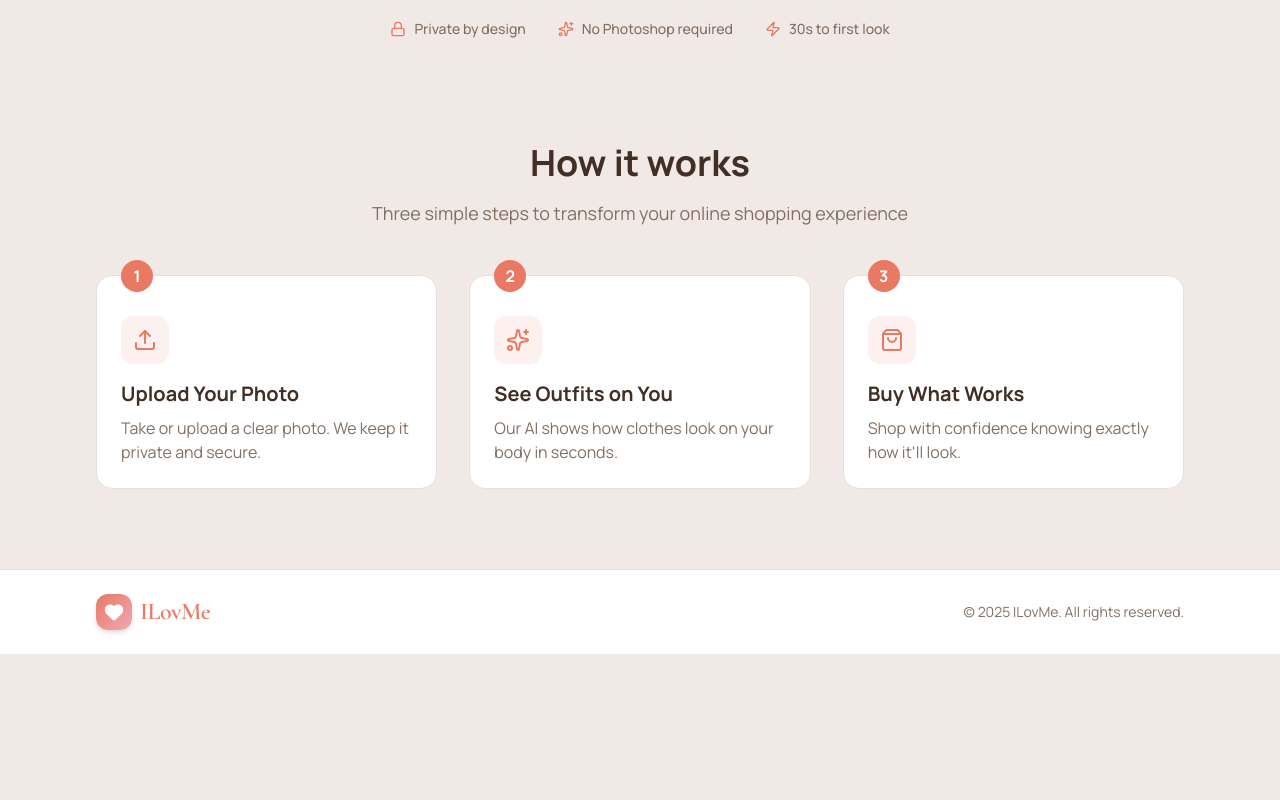
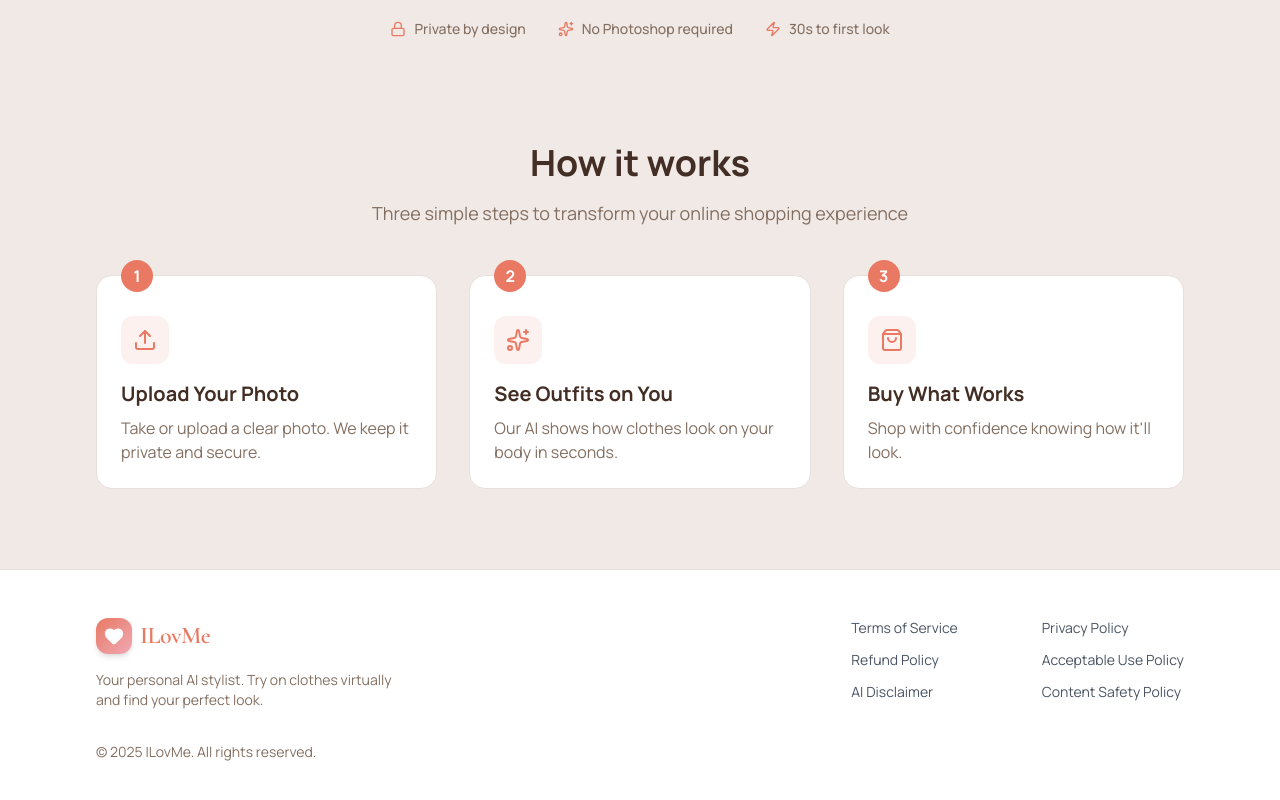
Before and after one commit to alyonabahaleisha/fitonme, a React (Vite) app: page / in a window 1280 px wide. Shown: the part 1565-2365 px from the top of the page. Before the commit the page ends 2219 px from the top, so only its background shows below. Built offline with nearby package versions, Linux system fonts and the light colour scheme; no server answers; the database is empty.

Commit message:
Update wording and add legal pages

```diff
--- a/src/App.jsx
+++ b/src/App.jsx
@@ -3,6 +3,7 @@ import { BrowserRouter as Router, Routes, Route, useLocation } from 'react-route
 import Index from './pages/Index';
 import TryOn from './pages/TryOn';
 import Closet from './pages/Closet';
+import Legal from './pages/Legal';
 import AuthCallback from './pages/AuthCallback';
 import useAppStore from './store/useAppStore';
 import { getAllOutfits } from './services/outfitService';
@@ -55,6 +56,7 @@ function App() {
         <Route element={<Layout />}>
           <Route path="/" element={<Index />} />
           <Route path="/closet" element={<Closet />} />
+          <Route path="/legal/:slug" element={<Legal />} />
         </Route>
         <Route path="/try-on" element={<TryOn />} />
         <Route path="/auth/callback" element={<AuthCallback />} />
--- a/src/components/Footer.tsx
+++ b/src/components/Footer.tsx
@@ -1,19 +1,46 @@
 import { Heart } from "lucide-react";
+import { Link } from "react-router-dom";
 
 const Footer = () => {
+    const legalLinks = [
+        { name: "Terms of Service", href: "/legal/terms-of-service" },
+        { name: "Privacy Policy", href: "/legal/privacy-policy" },
+        { name: "Refund Policy", href: "/legal/refund-policy" },
+        { name: "Acceptable Use Policy", href: "/legal/acceptable-use-policy" },
+        { name: "AI Disclaimer", href: "/legal/ai-disclaimer" },
+        { name: "Content Safety Policy", href: "/legal/content-safety-policy" },
+    ];
+
     return (
-        <footer className="border-t border-border py-6 px-4 bg-white">
+        <footer className="border-t border-border py-12 px-4 bg-white">
             <div className="container mx-auto max-w-6xl">
-                <div className="flex flex-col md:flex-row justify-between items-center gap-4">
+                <div className="flex flex-col md:flex-row justify-between items-start gap-8">
+                    <div className="flex flex-col gap-4">
                         <div className="flex items-center gap-2">
                             <div className="w-9 h-9 rounded-xl bg-gradient-to-br from-brand to-accent flex items-center justify-center shadow-md">
                                 <Heart className="w-5 h-5 text-white fill-white" />
                             </div>
                             <span className="font-serif font-semibold text-2xl text-brand tracking-tight">ILovMe</span>
                         </div>
-                    <p className="text-muted-foreground text-sm">
+                        <p className="text-muted-foreground text-sm max-w-xs">
+                            Your personal AI stylist. Try on clothes virtually and find your perfect look.
+                        </p>
+                        <p className="text-muted-foreground text-sm mt-4">
                             © 2025 ILovMe. All rights reserved.
                         </p>
+                    </div>
+
+                    <div className="grid grid-cols-1 sm:grid-cols-2 gap-x-12 gap-y-3">
+                        {legalLinks.map((link) => (
+                            <Link
+                                key={link.name}
+                                to={link.href}
+                                className="text-sm text-gray-600 hover:text-brand transition-colors"
+                            >
+                                {link.name}
+                            </Link>
+                        ))}
+                    </div>
                 </div>
             </div>
         </footer>
--- a/src/components/HowItWorks.tsx
+++ b/src/components/HowItWorks.tsx
@@ -15,7 +15,7 @@ const HowItWorks = () => {
     {
       icon: ShoppingBag,
       title: "Buy What Works",
-      description: "Shop with confidence knowing exactly how it'll look.",
+      description: "Shop with confidence knowing how it'll look.",
     },
   ];
 
--- a/src/components/PhotoGuidelinesModal.tsx
+++ b/src/components/PhotoGuidelinesModal.tsx
@@ -21,7 +21,7 @@ const PhotoGuidelinesModal = ({ isOpen, onClose, onChoosePhoto }: PhotoGuideline
     },
     {
       title: "Front-facing & straight",
-      description: "Stand straight, facing camera"
+      description: "Stand straight, facing the camera"
     },
     {
       title: "Wearing fitted clothes",
@@ -29,10 +29,10 @@ const PhotoGuidelinesModal = ({ isOpen, onClose, onChoosePhoto }: PhotoGuideline
     },
     {
       title: "Good lighting",
-      description: "Clear, well-lit photo works best"
+      description: "A clear, well-lit photo works best"
     },
     {
-      title: "Add smile",
+      title: "Add a smile",
       description: "A smile makes for better results"
     }
   ];
@@ -79,7 +79,7 @@ const PhotoGuidelinesModal = ({ isOpen, onClose, onChoosePhoto }: PhotoGuideline
                   {/* Smile badge */}
                   <div className="absolute -top-1.5 -left-1.5 md:-top-3 md:-left-3 bg-yellow-400 text-gray-900 rounded-full px-2 py-1 md:px-3 md:py-1.5 shadow-lg flex items-center gap-1">
                     <Smile size={12} className="md:w-4 md:h-4" />
-                    <span className="text-xs md:text-sm font-medium">Add smile</span>
+                    <span className="text-xs md:text-sm font-medium">Add a smile</span>
                   </div>
                 </div>
               </div>
--- /dev/null
+++ b/src/pages/Legal.jsx
@@ -0,0 +1,123 @@
+import { useParams, Navigate } from 'react-router-dom';
+import { useEffect } from 'react';
+
+const legalContent = {
+    'terms-of-service': {
+        title: 'Terms of Service',
+        content: `
+      <p>Last updated: November 29, 2025</p>
+      <h3>1. Agreement to Terms</h3>
+      <p>By accessing our website, you agree to be bound by these Terms of Service and to comply with all applicable laws and regulations.</p>
+
+      <h3>2. Use License</h3>
+      <p>Permission is granted to temporarily download one copy of the materials (information or software) on ILovMe's website for personal, non-commercial transitory viewing only.</p>
+
+      <h3>3. Disclaimer</h3>
+      <p>The materials on ILovMe's website are provided on an 'as is' basis. ILovMe makes no warranties, expressed or implied, and hereby disclaims and negates all other warranties including, without limitation, implied warranties or conditions of merchantability, fitness for a particular purpose, or non-infringement of intellectual property or other violation of rights.</p>
+
+      <h3>4. Limitations</h3>
+      <p>In no event shall ILovMe or its suppliers be liable for any damages (including, without limitation, damages for loss of data or profit, or due to business interruption) arising out of the use or inability to use the materials on ILovMe's website.</p>
+    `
+    },
+    'privacy-policy': {
+        title: 'Privacy Policy',
+        content: `
+      <p>Last updated: November 29, 2025</p>
+      <h3>1. Information We Collect</h3>
+      <p>We collect information you provide directly to us, such as when you create an account, upload photos, or communicate with us.</p>
+
+      <h3>2. How We Use Your Information</h3>
+      <p>We use the information we collect to provide, maintain, and improve our services, including generating virtual try-on images.</p>
+
+      <h3>3. Photo Data</h3>
+      <p>Photos you upload are processed solely for the purpose of generating virtual try-on results. We do not use your photos for training public AI models without your explicit consent.</p>
+
+      <h3>4. Data Security</h3>
+      <p>We implement appropriate technical and organizational measures to protect your personal data against unauthorized access, alteration, disclosure, or destruction.</p>
+    `
+    },
+    'refund-policy': {
+        title: 'Refund Policy',
+        content: `
+      <p>Last updated: November 29, 2025</p>
+      <h3>1. Subscription Refunds</h3>
+      <p>If you are not satisfied with our service, you may request a refund within 14 days of your initial purchase, provided you have not used a significant portion of the service (e.g., generated a large number of images).</p>
+
+      <h3>2. Processing</h3>
+      <p>Refunds are processed to the original payment method. Please allow 5-10 business days for the refund to appear on your statement.</p>
+
+      <h3>3. Contact Us</h3>
+      <p>To request a refund, please contact our support team with your order details.</p>
+    `
+    },
+    'acceptable-use-policy': {
+        title: 'Acceptable Use Policy',
+        content: `
+      <p>Last updated: November 29, 2025</p>
+      <h3>1. Prohibited Content</h3>
+      <p>You may not use our service to generate, upload, or share content that:</p>
+      <ul>
+        <li>Is illegal, harmful, or promotes violence.</li>
+        <li>Is sexually explicit or pornographic.</li>
+        <li>Infringes on the intellectual property rights of others.</li>
+        <li>Harasses, bullies, or intimidates others.</li>
+      </ul>
+
+      <h3>2. Account Suspension</h3>
+      <p>We reserve the right to suspend or terminate accounts that violate this policy.</p>
+    `
+    },
+    'ai-disclaimer': {
+        title: 'AI Disclaimer',
+        content: `
+      <p>Last updated: November 29, 2025</p>
+      <h3>1. Nature of AI Generation</h3>
+      <p>The images generated by our service are created using artificial intelligence. While we strive for realism, the results are simulations and may not perfectly reflect real-world fit, fabric texture, or lighting.</p>
+
+      <h3>2. No Guarantees</h3>
+      <p>We do not guarantee that the virtual try-on results will be 100% accurate. Users should use their own judgment when making purchasing decisions based on these images.</p>
+    `
+    },
+    'content-safety-policy': {
+        title: 'Content Safety Policy',
+        content: `
+      <p>Last updated: November 29, 2025</p>
+      <h3>1. Safety Measures</h3>
+      <p>We employ automated and manual moderation tools to detect and prevent the generation of unsafe or inappropriate content.</p>
+
+      <h3>2. Reporting</h3>
+      <p>If you encounter any content generated by our service that you believe violates our safety policies, please report it to us immediately.</p>
+
+      <h3>3. User Responsibility</h3>
+      <p>Users are responsible for the photos they upload and the prompts they use. Attempting to bypass our safety filters is a violation of our Terms of Service.</p>
+    `
+    }
+};
+
+const Legal = () => {
+    const { slug } = useParams();
+
+    useEffect(() => {
+        window.scrollTo(0, 0);
+    }, [slug]);
+
+    if (!slug || !legalContent[slug]) {
+        return <Navigate to="/" replace />;
+    }
+
+    const { title, content } = legalContent[slug];
+
+    return (
+        <div className="min-h-screen bg-gray-50 pt-24 pb-12 px-4 sm:px-6 lg:px-8">
+            <div className="max-w-3xl mx-auto bg-white rounded-2xl shadow-sm border border-gray-100 p-8 sm:p-12">
+                <h1 className="text-3xl font-serif font-bold text-gray-900 mb-8">{title}</h1>
+                <div
+                    className="prose prose-stone max-w-none"
+                    dangerouslySetInnerHTML={{ __html: content }}
+                />
+            </div>
+        </div>
+    );
+};
+
+export default Legal;
```
Lines whose indentation alone changed are shown as unchanged.
